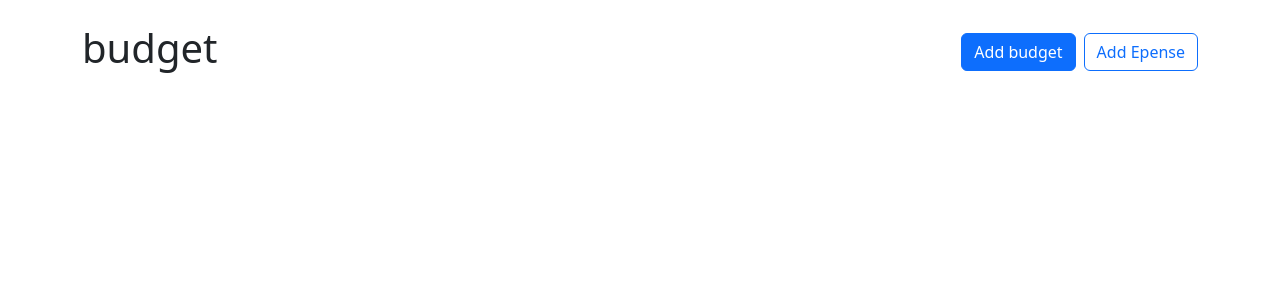
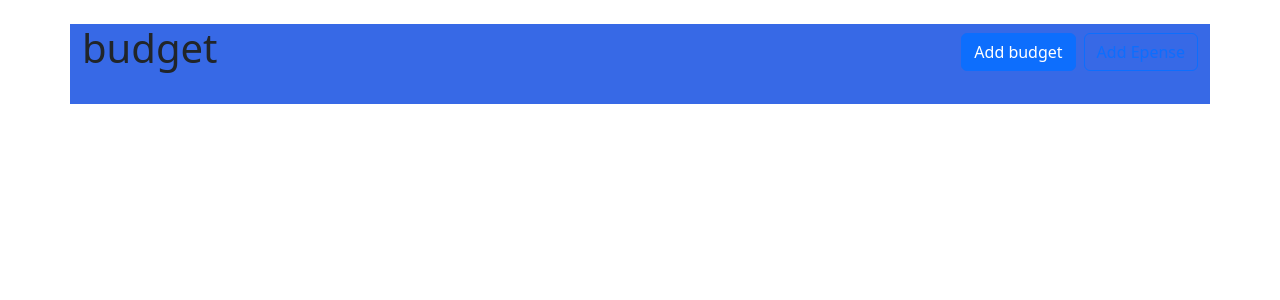
Before and after one commit to latifah2022/tarah, a React (Create React App) app: page / in a window 1280 px wide. Shown: the top 300 px of the page. Built offline with nearby package versions, Linux system fonts and the light colour scheme.

Commit message:
background color

```diff
--- a/src/App.css
+++ b/src/App.css
@@ -29,6 +29,10 @@
   color: #61dafb;
 }
 
+.my-4 {
+  background-color: rgb(55, 105, 230);
+}
+
 @keyframes App-logo-spin {
   from {
     transform: rotate(0deg);
--- a/src/App.js
+++ b/src/App.js
@@ -1,5 +1,5 @@
 // import logo from './logo.svg';
-// import './App.css';
+import './App.css';
 import  Container  from "react-bootstrap/Container";
 import { Button, Stack } from "react-bootstrap";
 import BudgetCard from "./components/BudgetCard";
```
